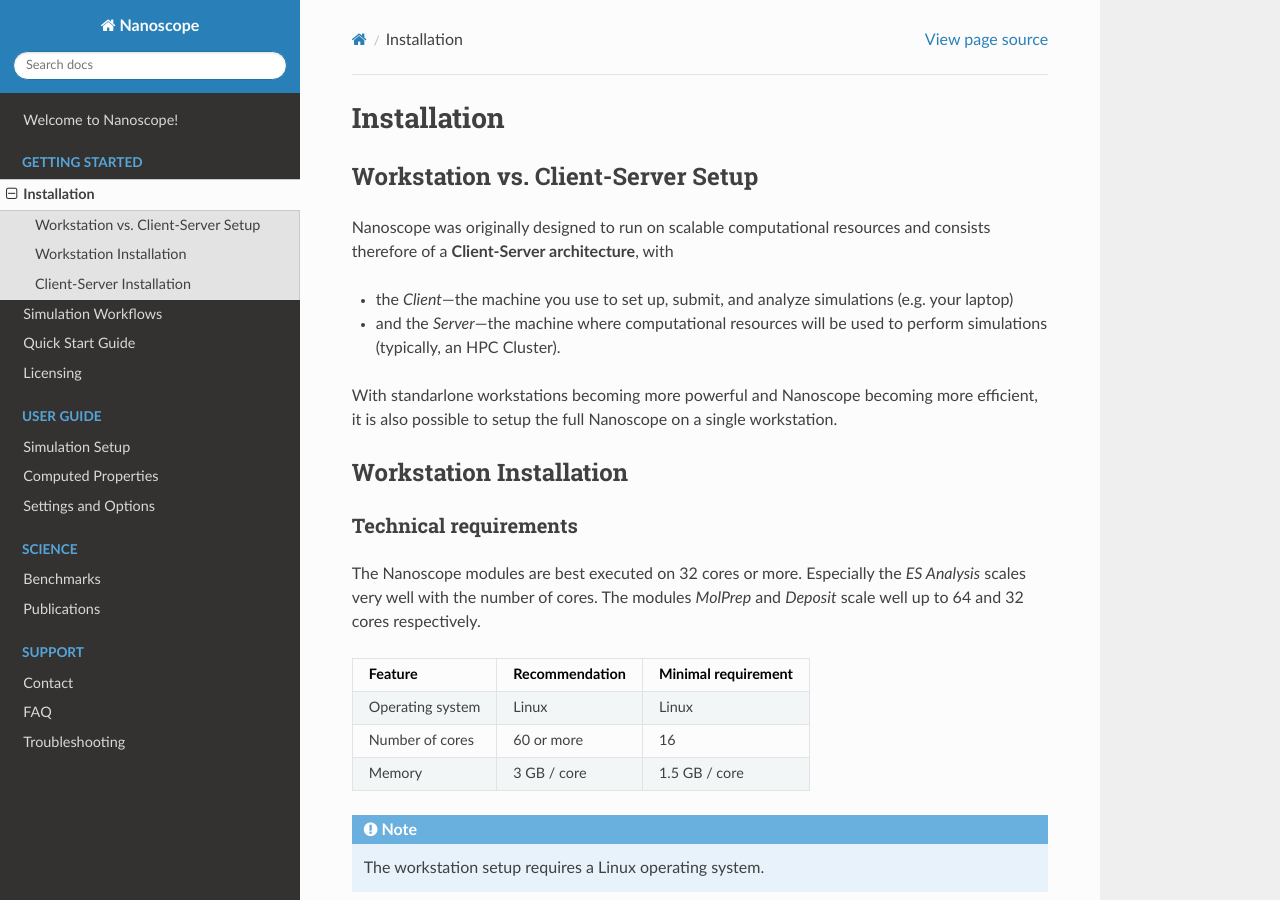
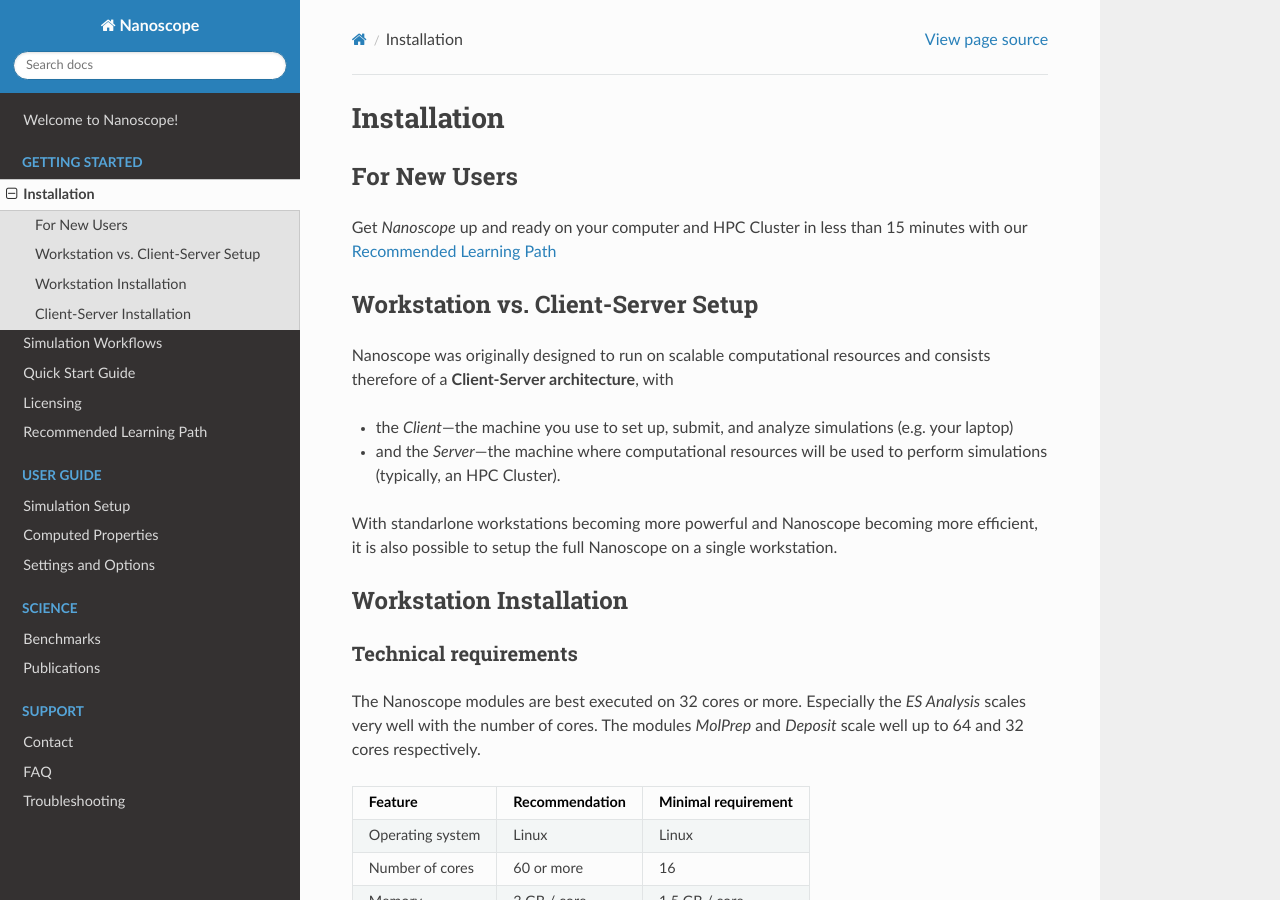
Before and after one commit to NanomatchGmbH/nanoscope-docs, a Sphinx documentation site: the page built from docs/source/getting_started/installation.rst, in a window 1280 px wide and 900 px high. Built offline with Sphinx 7.4.7 and the Read the Docs theme 3.1.0, drawn with Linux system fonts in a browser that asks for light colours.

Commit message:
learning path

```diff
--- a/docs/source/getting_started/installation.rst
+++ b/docs/source/getting_started/installation.rst
@@ -2,6 +2,11 @@
 
 Installation
 ============
+
+For New Users
+-------------
+
+Get `Nanoscope` up and ready on your computer and HPC Cluster in less than 15 minutes with our :ref:`getting_started_learning_path`
 
 
 Workstation vs. Client-Server Setup
--- a/docs/source/index.rst
+++ b/docs/source/index.rst
@@ -21,6 +21,7 @@
    getting_started/workflows
    getting_started/quick_start
    getting_started/licensing
+   getting_started/learning_path
 
 .. toctree::
    :maxdepth: 1
```
Also changed, not shown: docs/source/getting_started/learning_path.rst (added, +31 -0 lines).
